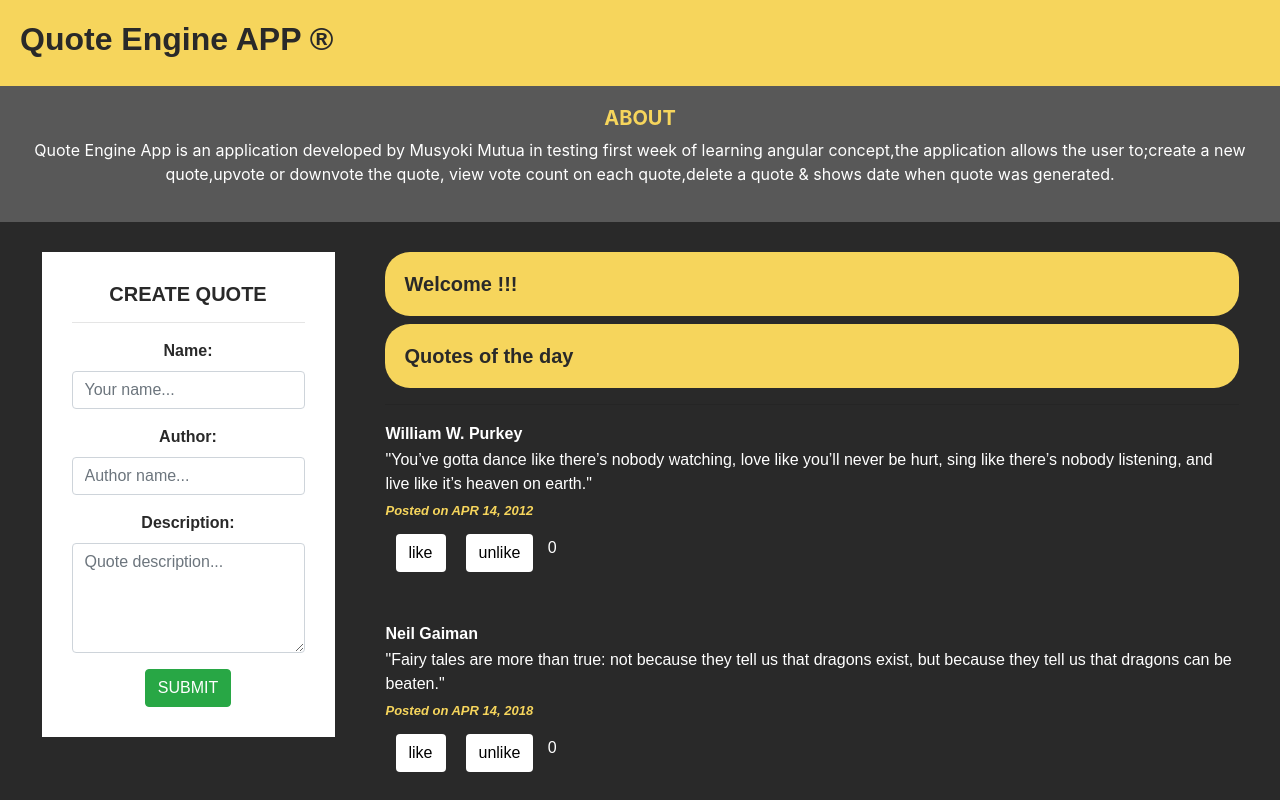
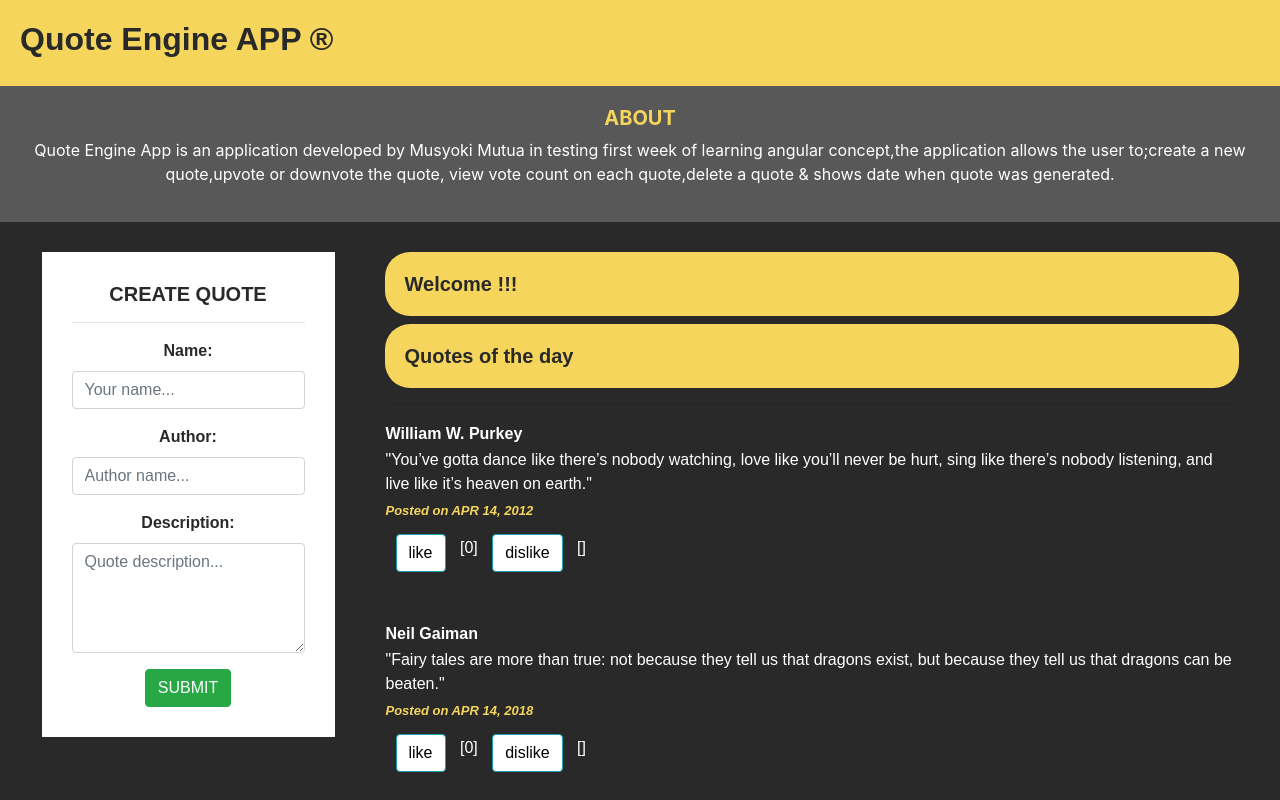
Before and after one commit to msyoki/Angular-week-1-IP, an Angular app: page / in a window 1280 px wide. Shown: the top 800 px of the page. Built offline with nearby package versions, Linux system fonts and the light colour scheme.

Commit message:
update like buttons

```diff
--- a/src/app/likes/likes.component.html
+++ b/src/app/likes/likes.component.html
@@ -1,5 +1,5 @@
 
-
-<button type="button" class="btn "id="btn1" (Click)='likeButtonClick()'>like</button>
-<button  class="btn" id="btn2" (Click)='dislikeButtonClick()'>unlike</button>
-{{numberOfLikes}}
+<button id="btn1" class="btn btn-info" (click)='likeButtonClick()'>like</button>
+[{{numberOfLikes}}]
+<button id="btn2" class="btn btn-info" (click)='dislikeButtonClick()'>dislike</button>
+[{{numberOfDislikes}}]
```
